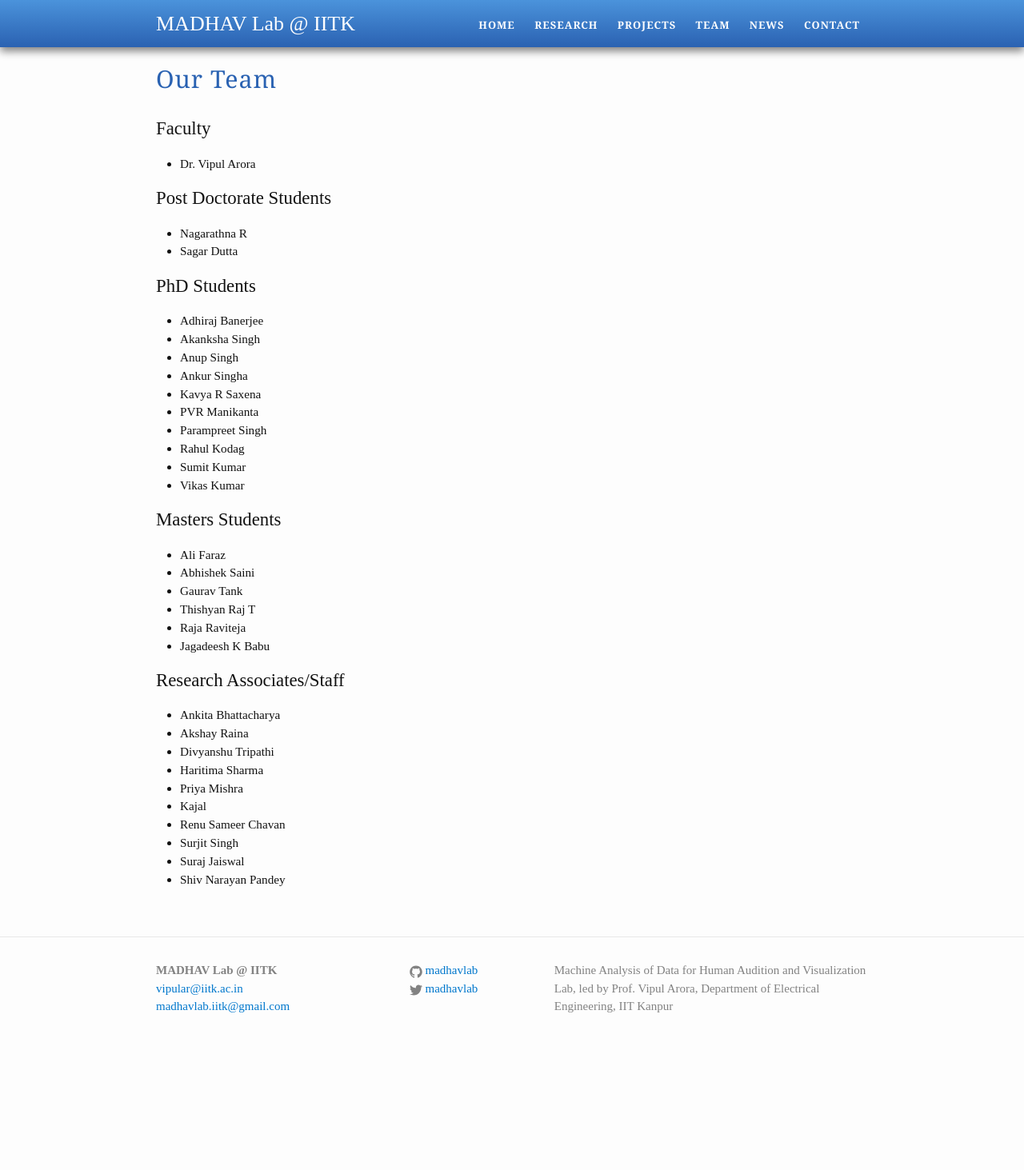
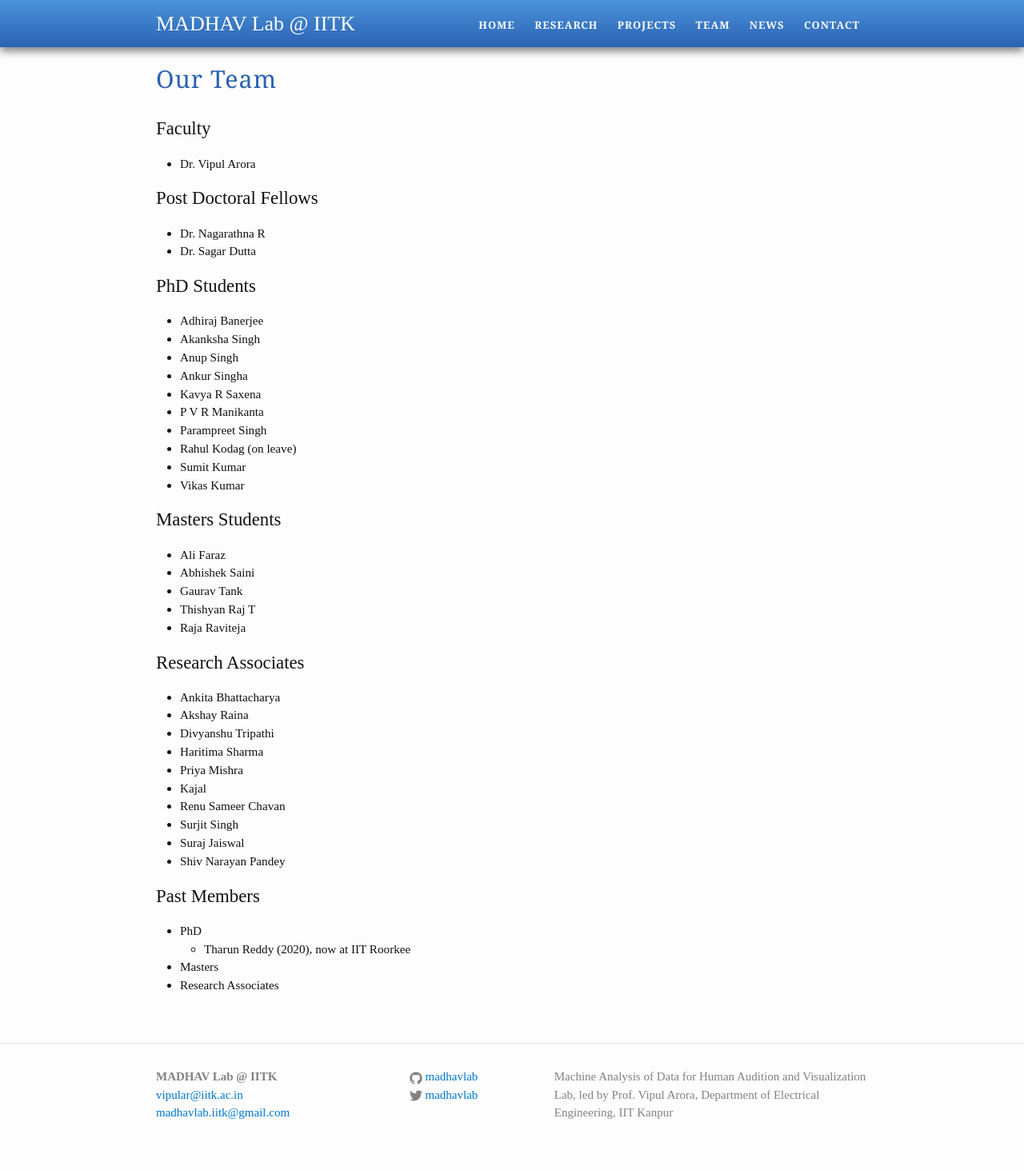
Before and after one commit to madhavlab/madhavlab.github.io, a Jekyll site: the page built from team.md, in a window 1280 px wide. Shown: the whole page at 80% size. Built offline with Jekyll 4.4.1, drawn with Linux system fonts in a browser that asks for light colours; before the commit the page ends 1330 px from its top, so only the background shows below that.

Commit message:
Update team.md

```diff
--- a/team.md
+++ b/team.md
@@ -6,9 +6,9 @@ title: Our Team
 ## Faculty
 - Dr. Vipul Arora
 
-## Post Doctorate Students
-- Nagarathna R
-- Sagar Dutta
+## Post Doctoral Fellows
+- Dr. Nagarathna R
+- Dr. Sagar Dutta
 
 ## PhD Students
 - Adhiraj Banerjee
@@ -16,9 +16,9 @@ title: Our Team
 - Anup Singh
 - Ankur Singha
 - Kavya R Saxena
-- PVR Manikanta
+- P V R Manikanta
 - Parampreet Singh
-- Rahul Kodag
+- Rahul Kodag (on leave)
 - Sumit Kumar
 - Vikas Kumar
 
@@ -28,9 +28,8 @@ title: Our Team
 - Gaurav Tank
 - Thishyan Raj T
 - Raja Raviteja
-- Jagadeesh K Babu
 
-## Research Associates/Staff
+## Research Associates
 - Ankita Bhattacharya
 - Akshay Raina
 - Divyanshu Tripathi
@@ -41,3 +40,9 @@ title: Our Team
 - Surjit Singh
 - Suraj Jaiswal
 - Shiv Narayan Pandey
+
+## Past Members
+- PhD
+    - Tharun Reddy (2020), now at IIT Roorkee
+- Masters
+- Research Associates
```
